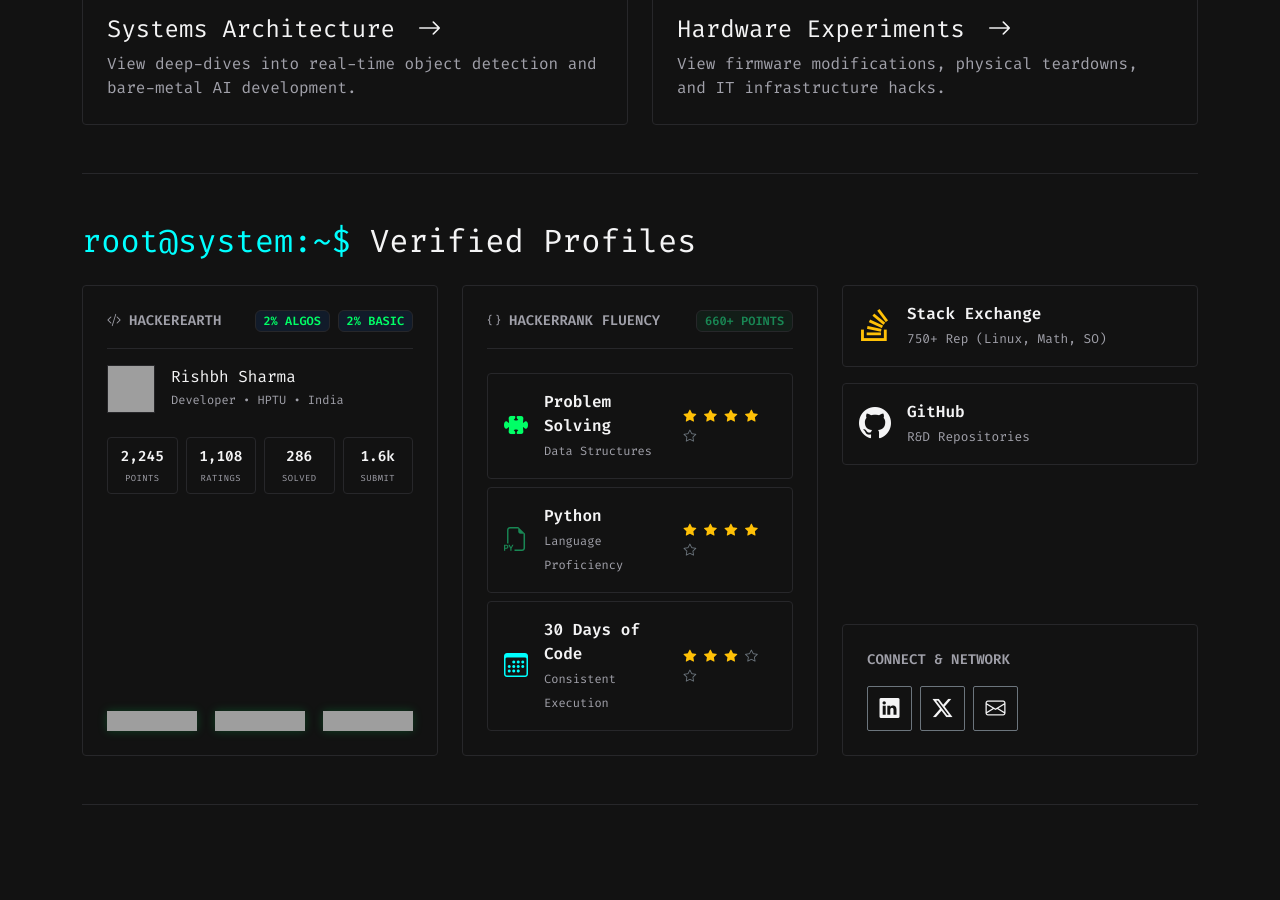
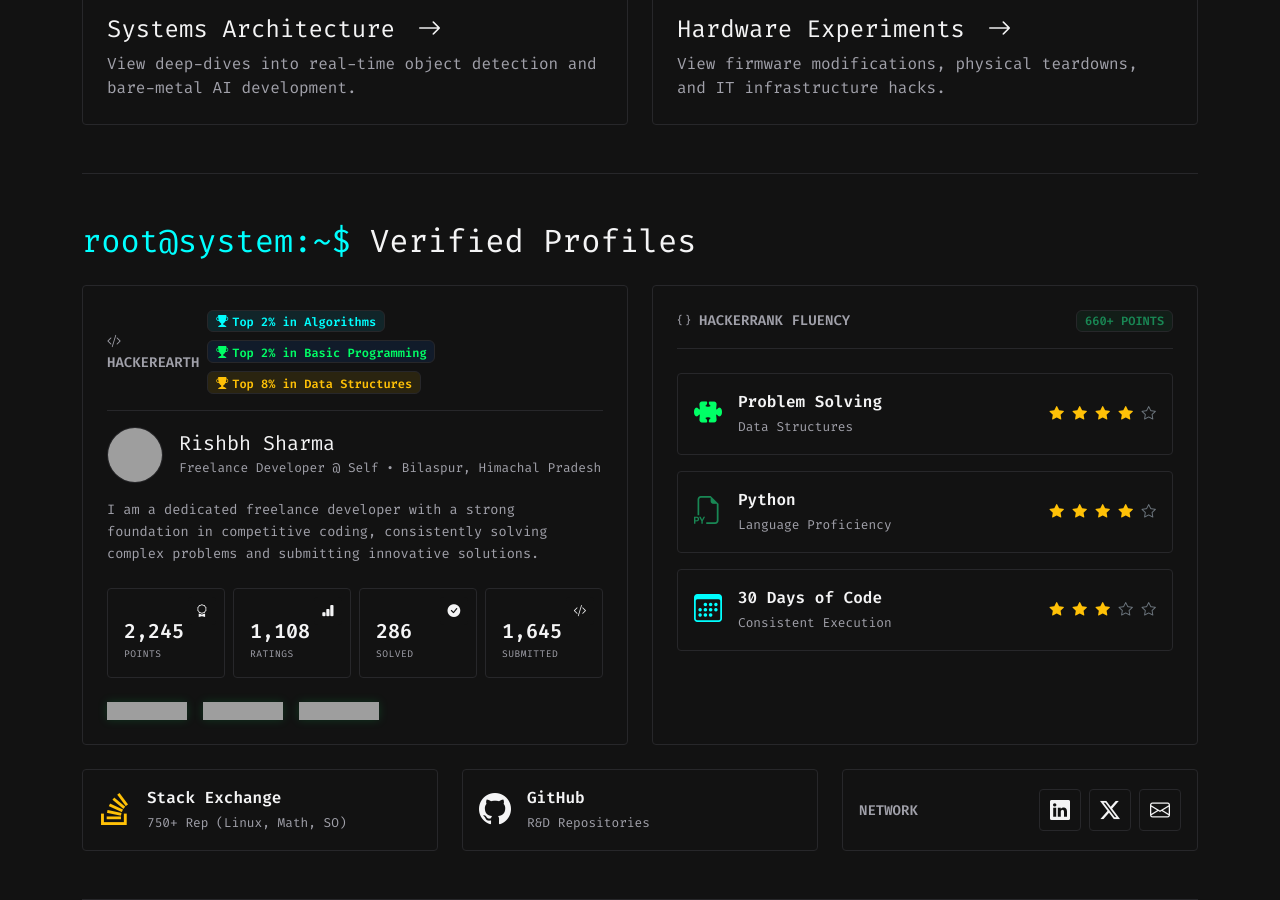
Before and after one commit to CodeRSTech/coderstech.github.io, a Jekyll site: the page built from index.md, in a window 1280 px wide and 900 px high, scrolled down 1210 px, cut to the strip 0-900 px from the top of the window. Built offline with Jekyll 4.4.1, drawn with Linux system fonts in a browser that asks for light colours; before the commit the page ends 2015 px from its top, so only the background shows below that; grey boxes are pictures that could not be loaded.

Commit message:
Structural changes.

```diff
--- a/_data/profiles.yml
+++ b/_data/profiles.yml
@@ -1,26 +1,35 @@
 hackerearth:
   name: "Rishbh Sharma"
-  subtitle: "Developer • HPTU • India"
-  avatar: "https://github.com/coderstech.png"
+  subtitle: "Freelance Developer @ Self • Bilaspur, Himachal Pradesh"
+  avatar: "https://uc.hackerearth.com/he-s3-ap-south-1/media/avatars/codetechrs/resized/200/e6aab18mobcovrwithoutlogo.jpg"
+  bio: "I am a dedicated freelance developer with a strong foundation in competitive coding, consistently solving complex problems and submitting innovative solutions."
   tags:
-    - "2% ALGOS"
-    - "2% BASIC"
+    - name: "Top 2% in Algorithms"
+      color: "info" # Cyan
+    - name: "Top 2% in Basic Programming"
+      color: "primary" # Green
+    - name: "Top 8% in Data Structures"
+      color: "warning" # Yellow
   stats:
     - label: "Points"
       value: "2,245"
+      icon: "bi bi-award text-light"
     - label: "Ratings"
       value: "1,108"
+      icon: "bi bi-bar-chart-fill text-light"
     - label: "Solved"
       value: "286"
-    - label: "Submit"
-      value: "1.6k"
+      icon: "bi bi-check-circle-fill text-light"
+    - label: "Submitted"
+      value: "1,645"
+      icon: "bi bi-code-slash text-light"
   badges:
     - name: "C++ Language"
-      url: "https://cdn.hackerearth.com/static/badges/language/cpp_1.png"
+      url: "https://your-cdn-link.com/cpp-badge.png"
     - name: "Python Language"
-      url: "https://cdn.hackerearth.com/static/badges/language/python_1.png"
+      url: "https://your-cdn-link.com/python-badge.png"
     - name: "Algorithms"
-      url: "https://cdn.hackerearth.com/static/badges/practice_track/algorithms_4.png"
+      url: "https://your-cdn-link.com/algo-badge.png"
 
 hackerrank:
   badge: "660+ POINTS"
--- a/_includes/ext_profiles.html
+++ b/_includes/ext_profiles.html
@@ -1,53 +1,65 @@
 <div class="py-5 border-bottom border-secondary">
   <h2 class="mb-4 text-light terminal-prompt">Verified Profiles</h2>
 
-  <div class="row g-4 align-items-stretch">
-    <!-- COLUMN 1: HackerEarth -->
-    <div class="col-lg-4 col-md-12">
-      <div class="card bg-dark border-secondary p-4 h-100">
-        <!-- Header -->
-        <div class="d-flex justify-content-between align-items-center border-bottom border-secondary pb-3 mb-3">
+  <!-- Row 1: Primary Profiles -->
+  <div class="row g-4 align-items-stretch mb-4">
+
+    <!-- COLUMN 1: HackerEarth (Expanded to col-6) -->
+    <div class="col-lg-6 col-md-12">
+      <div class="card bg-dark border-secondary p-4 h-100 d-flex flex-column">
+
+        <!-- Header & Tags -->
+        <div class="d-flex flex-column flex-sm-row justify-content-between align-items-start align-items-sm-center border-bottom border-secondary pb-3 mb-3 gap-2">
           <small class="text-white-50 text-uppercase fw-bold"><i class="bi bi-code-slash me-2"></i>HackerEarth</small>
-          <div class="d-flex gap-2">
+          <div class="d-flex flex-wrap gap-2">
             {% for tag in site.data.profiles.hackerearth.tags %}
-              <span class="badge bg-primary bg-opacity-10 text-primary border border-primary">{{ tag }}</span>
+              <span class="badge bg-{{ tag.color }} bg-opacity-10 text-{{ tag.color }} border border-{{ tag.color }}">
+                <i class="bi bi-trophy-fill me-1"></i>{{ tag.name }}
+              </span>
             {% endfor %}
           </div>
         </div>
 
-        <!-- User Bio -->
-        <div class="d-flex align-items-center mb-4">
-          <img src="{{ site.data.profiles.hackerearth.avatar }}" class="border border-secondary me-3" width="48" height="48" alt="Avatar">
+        <!-- User Bio Section -->
+        <div class="d-flex align-items-center mb-3">
+          <img src="{{ site.data.profiles.hackerearth.avatar }}" class="rounded-circle border border-secondary me-3" width="56" height="56" alt="Avatar">
           <div>
-            <h6 class="text-light mb-0">{{ site.data.profiles.hackerearth.name }}</h6>
-            <small class="text-white-50" style="font-size: 0.75rem;">{{ site.data.profiles.hackerearth.subtitle }}</small>
+            <h5 class="text-light mb-0">{{ site.data.profiles.hackerearth.name }}</h5>
+            <small class="text-white-50" style="font-size: 0.8rem;">{{ site.data.profiles.hackerearth.subtitle }}</small>
           </div>
         </div>
+        <p class="text-white-50 mb-4" style="font-size: 0.85rem; line-height: 1.6;">
+          {{ site.data.profiles.hackerearth.bio }}
+        </p>
 
-        <!-- Compressed Stats Grid (1x4) -->
+        <!-- Stats Grid (1x4 with Absolute Icons) -->
         <div class="row g-2 mb-4">
           {% for stat in site.data.profiles.hackerearth.stats %}
-            <div class="col-3">
-              <div class="border border-secondary p-2 bg-black h-100 d-flex flex-column align-items-center justify-content-center text-center">
-                <span class="text-light fw-bold" style="font-size: 0.9rem;">{{ stat.value }}</span>
-                <span class="text-white-50 text-uppercase mt-1" style="font-size: 0.55rem; letter-spacing: 0.5px;">{{ stat.label }}</span>
+            <div class="col-6 col-sm-3">
+              <div class="border border-secondary p-3 bg-black h-100 position-relative d-flex flex-column justify-content-end" style="min-height: 90px;">
+                <!-- Icon in top right corner -->
+                <div class="position-absolute top-0 end-0 mt-2 me-2 rounded-circle bg-dark d-flex align-items-center justify-content-center" style="width: 28px; height: 28px;">
+                  <i class="{{ stat.icon }}" style="font-size: 0.8rem;"></i>
+                </div>
+                <h5 class="text-light mb-0 fw-bold">{{ stat.value }}</h5>
+                <small class="text-white-50 text-uppercase mt-1" style="font-size: 0.6rem; letter-spacing: 0.5px;">{{ stat.label }}</small>
               </div>
             </div>
           {% endfor %}
         </div>
 
         <!-- Badges Row -->
-        <div class="mt-auto d-flex justify-content-between align-items-center">
+        <div class="mt-auto d-flex gap-3 align-items-center">
           {% for badge in site.data.profiles.hackerearth.badges %}
-            <img src="{{ badge.url }}" alt="{{ badge.name }}" class="img-fluid transition-all" style="max-width: 110px; filter: drop-shadow(0 0 5px rgba(0, 255, 102, 0.2));">
+            <img src="{{ badge.url }}" alt="{{ badge.name }}" class="img-fluid" style="width: 80px; filter: drop-shadow(0 0 5px rgba(0, 255, 102, 0.15));">
           {% endfor %}
         </div>
 
       </div>
     </div>
 
-    <!-- COLUMN 2: HackerRank -->
-    <div class="col-lg-4 col-md-12">
+    <!-- COLUMN 2: HackerRank (Expanded to col-6) -->
+    <div class="col-lg-6 col-md-12">
       <div class="card bg-dark border-secondary p-4 h-100">
         <!-- Header -->
         <div class="d-flex justify-content-between align-items-center border-bottom border-secondary pb-3 mb-3">
@@ -56,17 +68,17 @@
         </div>
 
         <!-- Skill List -->
-        <div class="d-flex flex-column gap-2 mt-2">
+        <div class="d-flex flex-column gap-3 mt-2">
           {% for skill in site.data.profiles.hackerrank.skills %}
             <div class="border border-secondary p-3 bg-black d-flex justify-content-between align-items-center">
               <div class="d-flex align-items-center">
-                <i class="{{ skill.icon }} fs-4 me-3"></i>
+                <i class="{{ skill.icon }} fs-3 me-3"></i>
                 <div>
                   <strong class="text-light d-block fs-6">{{ skill.name }}</strong>
-                  <small class="text-white-50" style="font-size: 0.75rem;">{{ skill.domain }}</small>
+                  <small class="text-white-50" style="font-size: 0.8rem;">{{ skill.domain }}</small>
                 </div>
               </div>
-              <div class="text-warning" style="font-size: 0.8rem;">
+              <div class="text-warning" style="font-size: 0.9rem;">
                 {% for i in (1..5) %}
                   {% if i <= skill.stars %}
                     <i class="bi bi-star-fill"></i>
@@ -80,12 +92,13 @@
         </div>
       </div>
     </div>
+  </div>
 
-    <!-- COLUMN 3: External & Connect -->
-    <div class="col-lg-4 col-md-12 d-flex flex-column gap-3">
-      <!-- Platform Links -->
-      <div class="d-flex flex-column gap-3">
+  <!-- Row 2: External Links & Connect -->
+  <div class="row g-4">
+    <!-- Platform Links span across horizontally now -->
     {% for platform in site.data.profiles.platforms %}
+    <div class="col-lg-4 col-md-6">
       <a href="{{ platform.url }}" class="text-decoration-none">
         <div class="card bg-dark border-secondary p-3 hover-overlay transition-all d-flex flex-row align-items-center h-100">
           <i class="{{ platform.icon }} fs-2 me-3"></i>
@@ -95,21 +108,22 @@
           </div>
         </div>
       </a>
+    </div>
     {% endfor %}
-      </div>
 
-      <!-- Connect Block -->
-      <div class="card bg-dark border-secondary p-4 mt-auto">
-        <small class="text-white-50 text-uppercase fw-bold d-block mb-3">Connect & Network</small>
+    <!-- Connect Block fills the remaining space -->
+    <div class="col-lg-4 col-md-12">
+      <div class="card bg-dark border-secondary p-3 h-100 d-flex flex-row align-items-center justify-content-between">
+        <small class="text-white-50 text-uppercase fw-bold mb-0">Network</small>
         <div class="d-flex gap-2">
           {% for social in site.data.profiles.socials %}
-            <a href="{{ social.url }}" class="btn btn-outline-secondary d-flex align-items-center justify-content-center transition-all" style="width: 45px; height: 45px; border-radius: 2px;">
+            <a href="{{ social.url }}" class="btn border-secondary bg-black d-flex align-items-center justify-content-center transition-all" style="width: 42px; height: 42px; border-radius: 2px;">
               <i class="{{ social.icon }} text-light fs-5"></i>
             </a>
           {% endfor %}
         </div>
       </div>
     </div>
+  </div>
 
 </div>
-</div>
```
Lines whose indentation alone changed are shown as unchanged.
